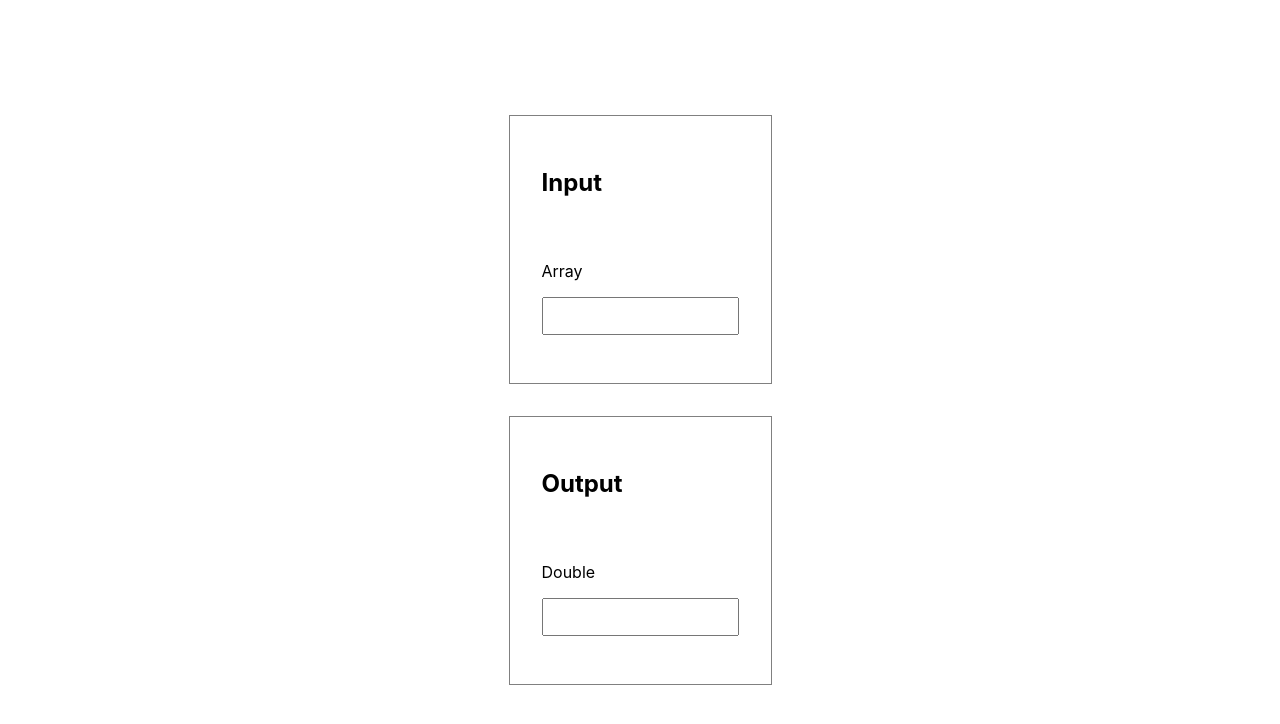
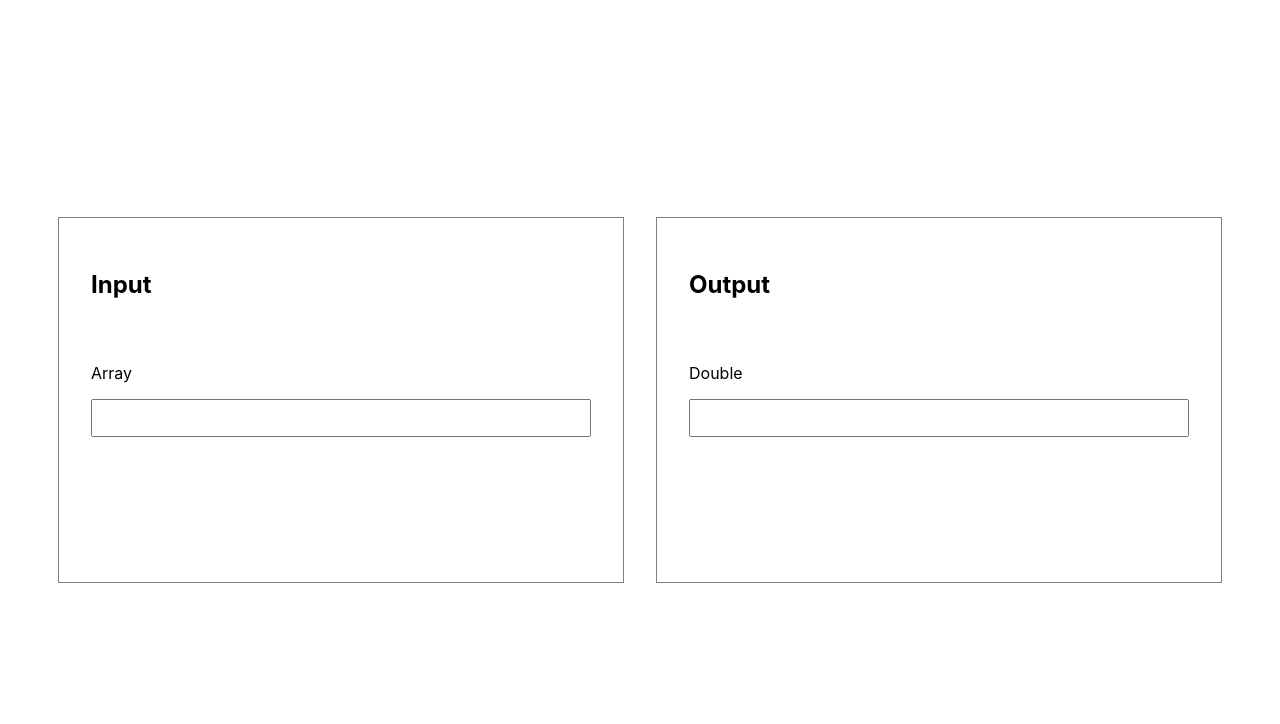
Before and after one commit to zaerald/demo-double-numbers, a React (Create React App) app: page / in a window 1280 px wide. Shown: the top 724 px of the page. Built offline with nearby package versions, Linux system fonts and the light colour scheme.

Commit message:
feat: mobile-first responsive

```diff
--- a/src/App.css
+++ b/src/App.css
@@ -5,3 +5,9 @@ div.App {
   justify-content: center;
   height: 100vh;
 }
+
+@media only screen and (min-width: 600px) {
+  div.App {
+    flex-direction: row;
+  }
+}
--- a/src/components/Form/Form.css
+++ b/src/components/Form/Form.css
@@ -2,6 +2,13 @@
   margin: 1rem 1rem;
   padding: 2rem 2rem;
   border: 1px solid gray;
+}
+
+@media only screen and (min-width: 600px) {
+  .form {
+    width: 500px;
+    height: 300px;
+  }
 }
 
 .form h2 {
```
